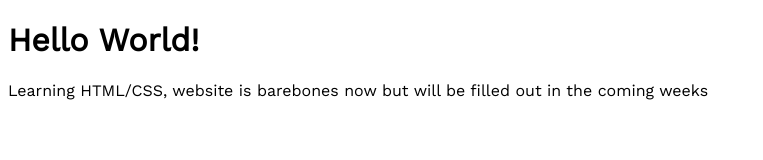
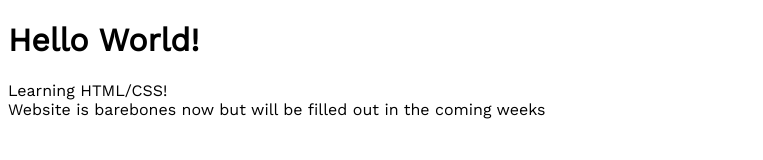
Before and after one commit to AWESDUDEtheCOOL/AWESDUDEtheCOOL.github.io, a plain HTML site: page index.html in a window 1280 px wide. Shown: the whole page, without its empty margins (0-763 px from the left). Drawn offline with nearby package versions, Linux system fonts and the light colour scheme.

Commit message:
Message formating

```diff
--- a/index.html
+++ b/index.html
@@ -8,6 +8,6 @@
 
 <body>
     <h1>Hello World!</h1>
-    <p>Learning HTML/CSS, website is barebones now but will be filled out in the coming weeks</p>
+    <p>Learning HTML/CSS!<br>Website is barebones now but will be filled out in the coming weeks</p>
 </body>
 </html>
```
